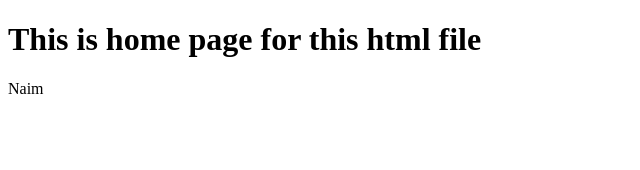
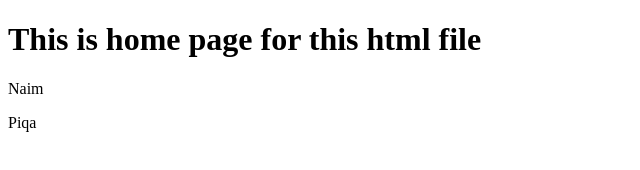
Before and after one commit to firdausshajahan/kelasgit, a plain HTML site: page index.html in a window 1280 px wide. Shown: the full height of the page, 0-640 px from the left. Drawn offline with Linux system fonts and the light colour scheme.

Commit message:
add my name

```diff
--- a/index.html
+++ b/index.html
@@ -8,5 +8,6 @@
 <body>
 <h1>This is home page for this html file</h1>
 <p>Naim</p>
+<p>Piqa</p>
 </body>
 </html>
```
